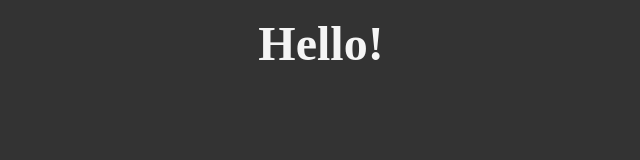
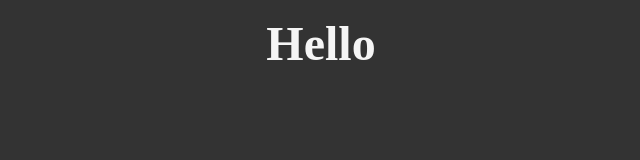
Before and after one commit to wakabibrian/react-typescript-project, a React (Vite) app: page / in a window 1280 px wide. Shown: the top 160 px of the page, without its empty margins (319-959 px from the left). Built offline with nearby package versions, Linux system fonts and the light colour scheme.

Commit message:
chore: Finish Hello component example

```diff
--- a/src/App.tsx
+++ b/src/App.tsx
@@ -1,5 +1,7 @@
+import Heading from "./components/Heading";
+
 function App() {
-  return <h1>Hello!</h1>;
+  return <Heading title="Hello" />;
 }
 
 export default App;
```
